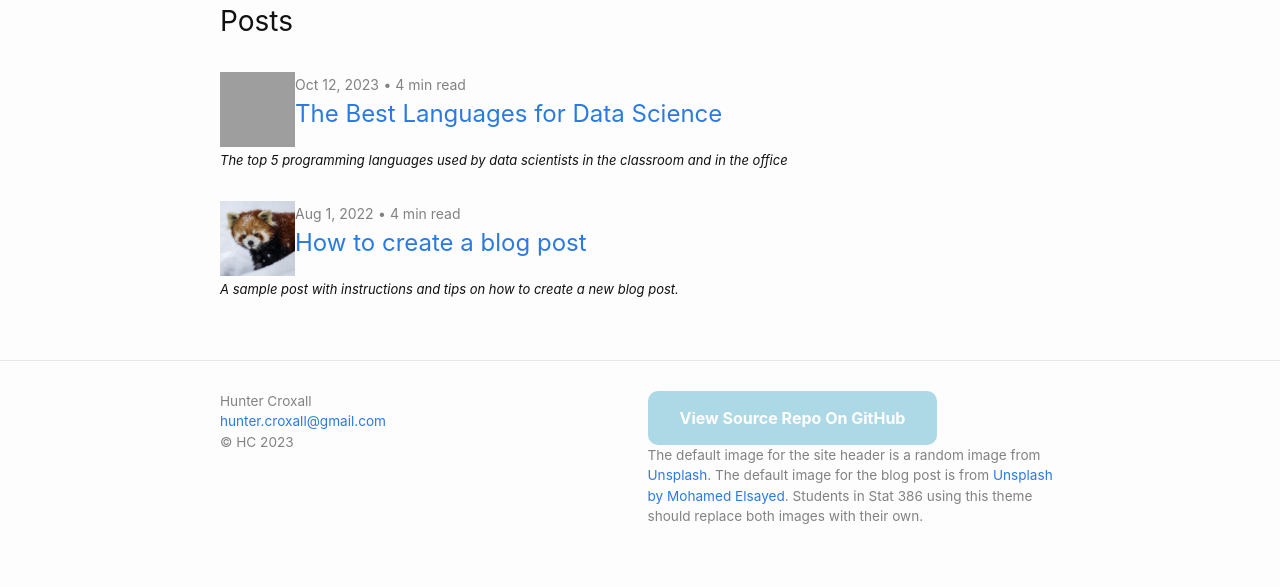
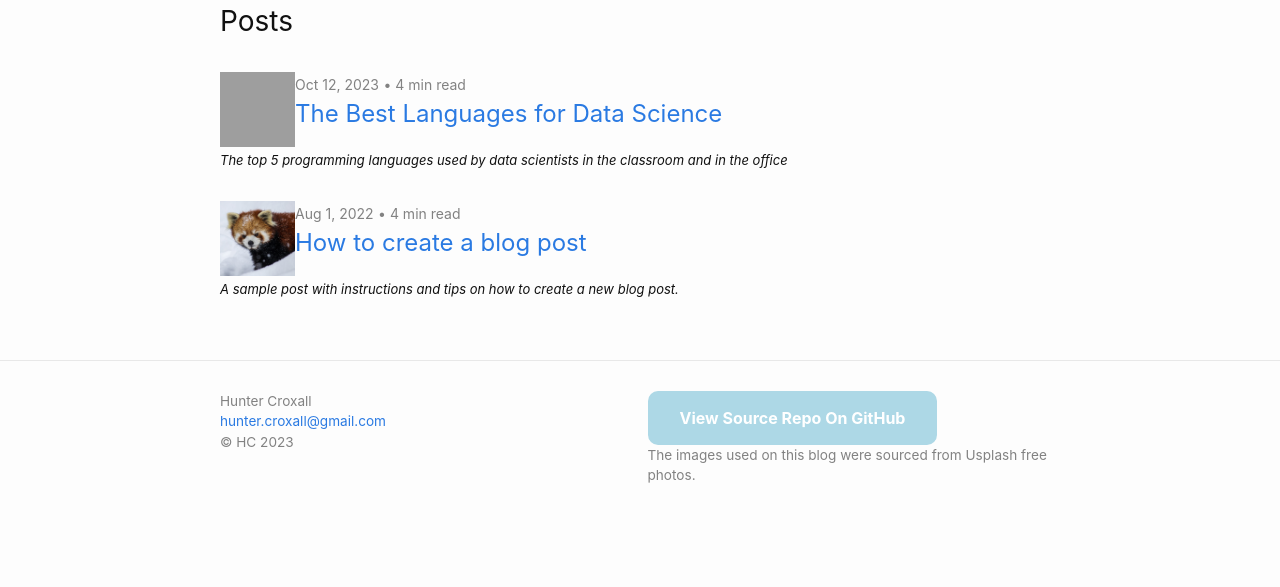
Before and after one commit to huntercroxall/huntercroxall.github.io, a Jekyll site: the page built from index.markdown, in a window 1280 px wide. Shown: the part 442-1029 px from the top of the page. Built offline with Jekyll 4.4.1, drawn with Linux system fonts in a browser that asks for light colours; after the commit the page ends 988 px from its top, so only the background shows below that; grey boxes are pictures that could not be loaded.

Commit message:
Update images _config.yml

```diff
--- a/_config.yml
+++ b/_config.yml
@@ -23,15 +23,10 @@ email: hunter.croxall@gmail.com
 description: A fun blog where Hunter's wisdom of data science exists.
 baseurl: # the name of the repository
 url: "https://huntercroxall.github.io" #  change this to "https://<your-github-username>.github.io"
-image: braden-jarvis-prSogOoFmkw-unsplash.jpeg
+image: "/assets/images/nasa-OVO8nK-7Rfs-unsplash.jpeg"
 author: Hunter Croxall
 copyright: HC # Your initials or what you want the copyright to be.  Leave empty for no copyright
-footer_description: 'The default image for the site header is a random image from
-        <a href="https://source.unsplash.com/random" target="_blank"> Unsplash</a>.
-        The default image for the blog post is from
-        <a href="https://unsplash.com/photos/DWpR-BpKlw0?utm_source=unsplash&utm_medium=referral&utm_content=creditShareLink" target="_blank"
-        >Unsplash by Mohamed Elsayed</a>. Students in Stat 386 using this theme should replace both images
-        with their own.'
+footer_description: "The images used on this blog were sourced from Usplash free photos."
 
 
 # Social media users names.  Leave fields blank that you don't want displayed
```
